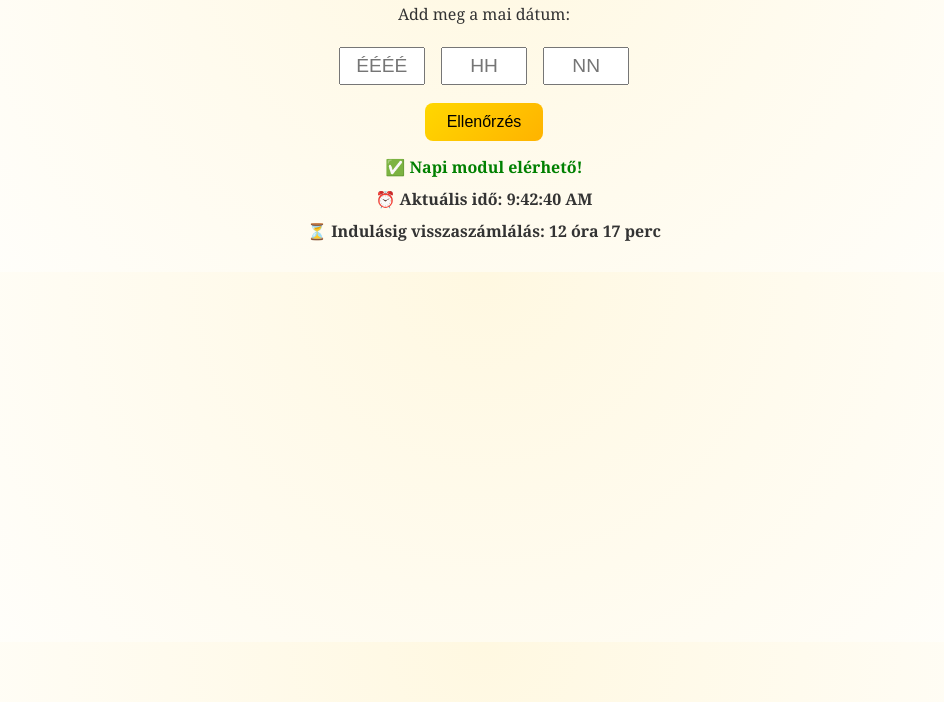
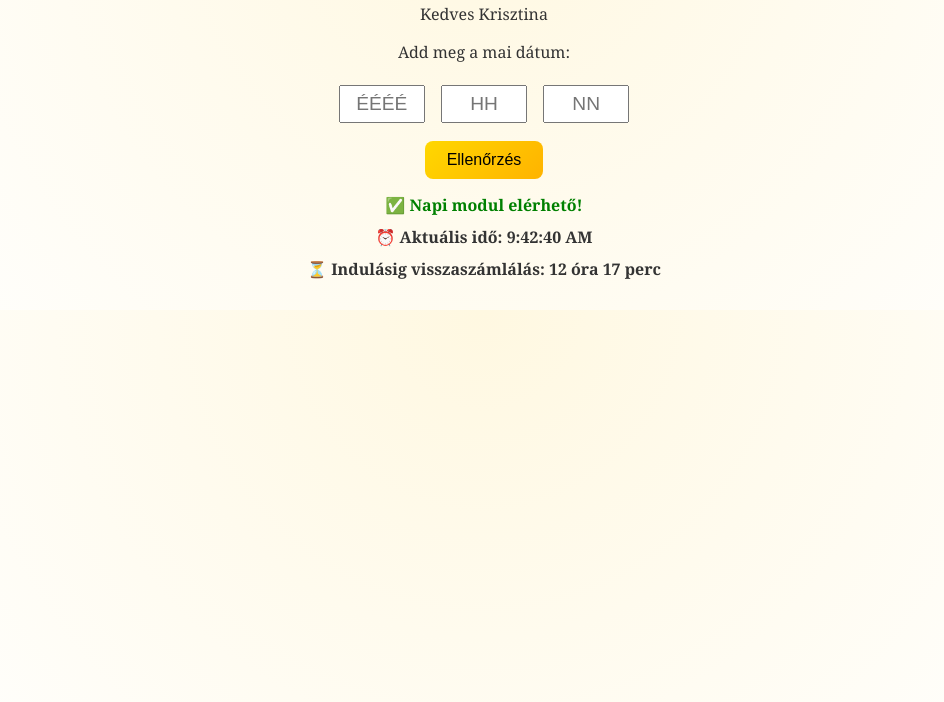
Before and after one commit to kz44/Sz-linap, a plain HTML site: page index.html in a window 1280 px wide. Shown: the part 98-800 px from the top of the page, without its empty margins (156-1100 px from the left). Drawn offline with Linux system fonts and the light colour scheme.

Commit message:
Update index.html

```diff
--- a/index.html
+++ b/index.html
@@ -115,6 +115,7 @@ button:hover {
 <body>
 
 <h1>Napi Ajándék 2.nap</h1>
+<p>Kedves Krisztina </p>
 <p>Add meg a mai dátum:</p>
 
 <input id="year" placeholder="ÉÉÉÉ" maxlength="4" oninput="if(this.value.length===4) month.focus();">
```
